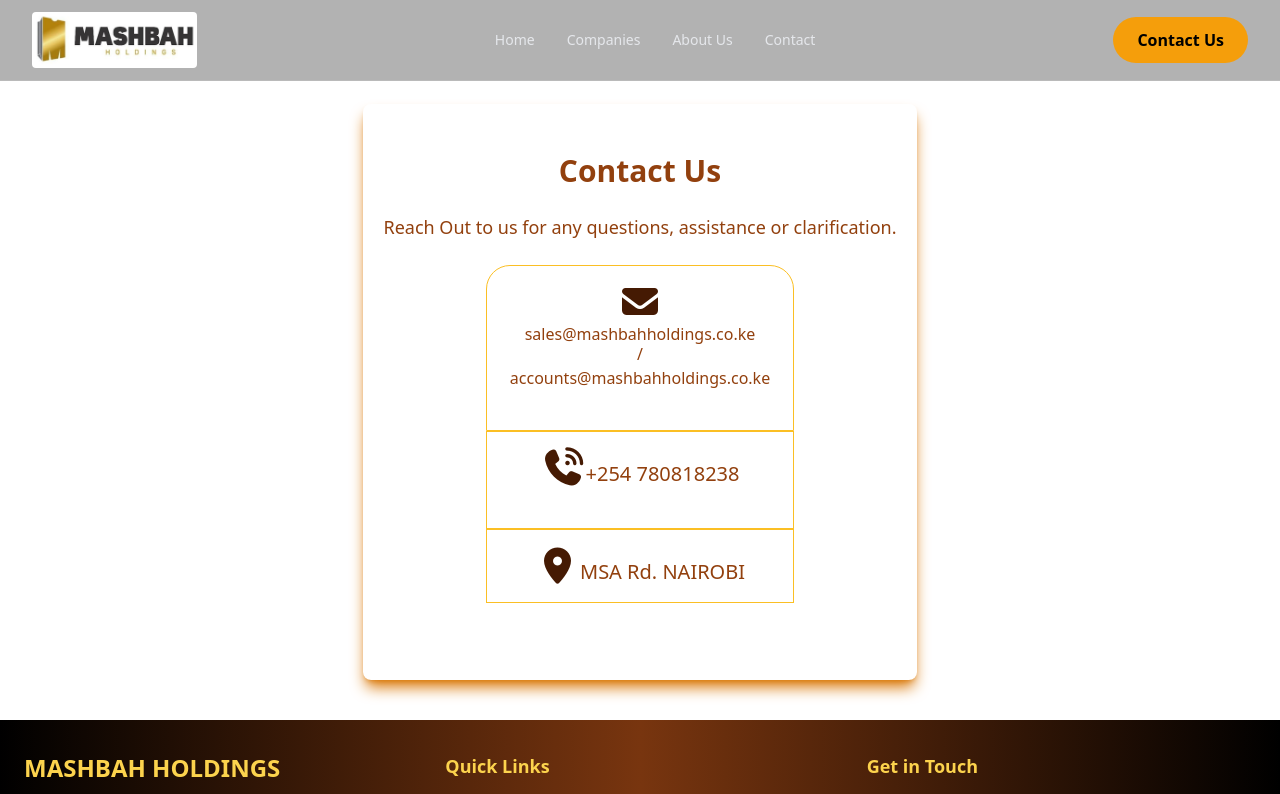
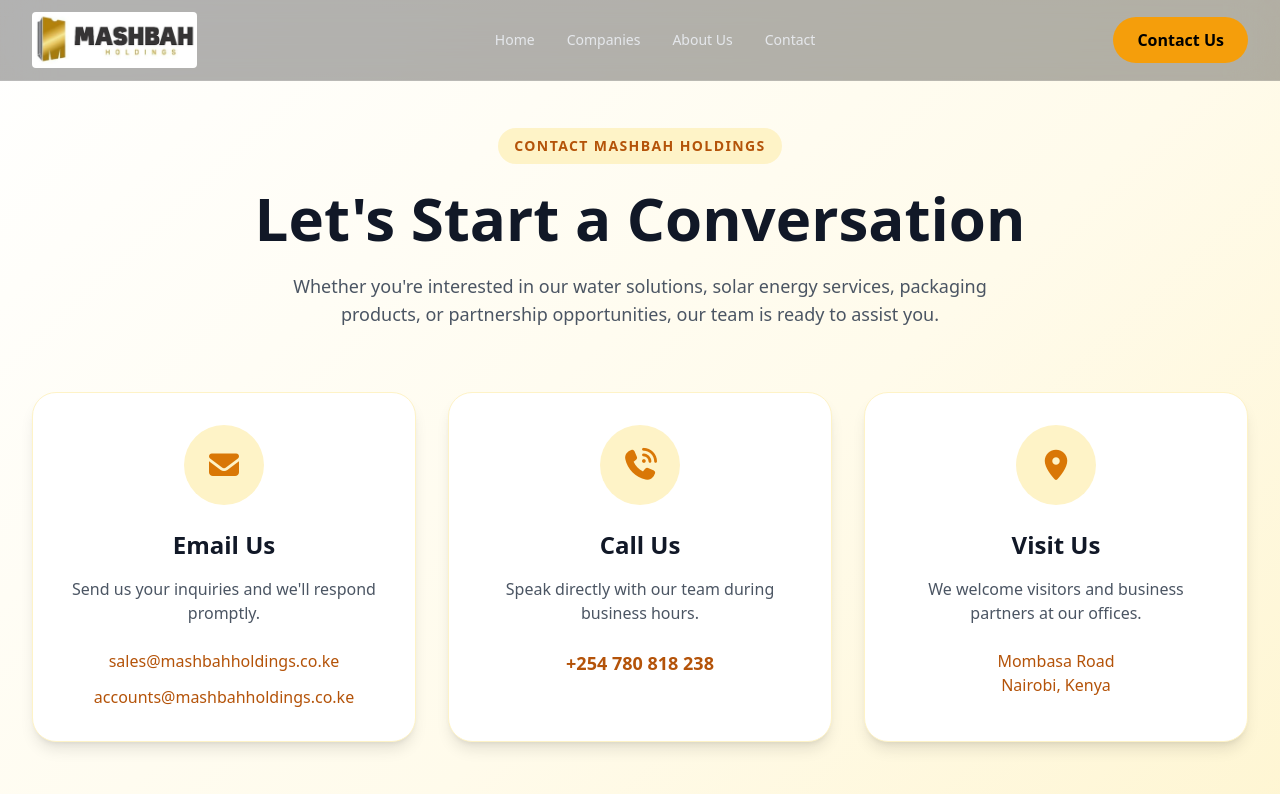
Before and after one commit to OMUCHAA/Holding, a Vue app: page /contacts in a window 1280 px wide. Shown: the top 794 px of the page. Built offline with nearby package versions, Linux system fonts and the light colour scheme.

Commit message:
Updatikng the contact page and make i look  more premium.

```diff
--- a/src/components/Contacts.vue
+++ b/src/components/Contacts.vue
@@ -1,30 +1,128 @@
 <template>
-  <section class="mt-16 py-10 text-center min-h-[82vh] flex justify-center gap-20">
-    <!--Contact Details-->
-    <div
-        class="border-amber-600 rounded-lg shadow-lg text-amber-800 shadow-amber-600 flex flex-col items-center justify-center pb-10 px-5"
-      >
-        <h2 class="md:text-3xl text-2xl font-bold mb-6 mt-3 text-amber-800">Contact Us</h2>
-        <p class="mb-6 md:text-lg">
-          Reach Out to us for any questions, assistance or clarification.
+  <section
+    class="min-h-screen bg-gradient-to-br from-white via-amber-50 to-amber-100 pt-32 pb-20"
+  >
+    <div class="max-w-7xl mx-auto px-4 sm:px-6 lg:px-8">
+      <!-- HEADER -->
+      <div class="text-center mb-16">
+        <span
+          class="inline-block px-4 py-2 rounded-full bg-amber-100 text-amber-700 text-sm font-semibold uppercase tracking-widest"
+        >
+          Contact Mashbah Holdings
+        </span>
+
+        <h1 class="mt-6 text-4xl md:text-5xl lg:text-6xl font-bold text-gray-900">
+          Let's Start a Conversation
+        </h1>
+
+        <p
+          class="max-w-3xl mx-auto mt-6 text-gray-600 text-base md:text-lg leading-relaxed"
+        >
+          Whether you're interested in our water solutions, solar energy services,
+          packaging products, or partnership opportunities, our team is ready to assist
+          you.
         </p>
-        <div class="flex flex-col justify-center items-center w-full text-center">
-          <div class="text-center border-amber-400 rounded-tr-3xl rounded-tl-3xl border py-4 sm:w-3/5 w-full">
-            <i class="fa-solid fa-envelope md:text-4xl text-2xl text-amber-950"></i><br>
-            <span>sales@mashbahholdings.co.ke</span><br /><br />
-            <p class="-mt-7">/</p>
-            <span class="">accounts@mashbahholdings.co.ke</span><br /><br />
+      </div>
+
+      <!-- CONTACT CARDS -->
+      <div class="grid grid-cols-1 md:grid-cols-2 lg:grid-cols-3 gap-8">
+        <!-- EMAIL -->
+        <div
+          class="bg-white rounded-3xl p-8 shadow-lg hover:shadow-2xl transition duration-300 text-center border border-amber-100"
+        >
+          <div
+            class="w-20 h-20 mx-auto rounded-full bg-amber-100 flex items-center justify-center mb-6"
+          >
+            <i class="fa-solid fa-envelope text-3xl text-amber-600"></i>
           </div>
-          <div class="text-center border-amber-400 border py-4 sm:w-3/5 w-full">
-            <i class="fa-solid fa-phone-volume md:text-4xl text-2xl text-amber-950"></i>
-            <span class="md:text-xl">+254 780818238</span><br /><br />
+
+          <h2 class="text-2xl font-bold text-gray-900 mb-4">Email Us</h2>
+
+          <p class="text-gray-600 mb-6">
+            Send us your inquiries and we'll respond promptly.
+          </p>
+
+          <a
+            href="mailto:sales@mashbahholdings.co.ke"
+            class="block text-amber-700 font-medium hover:text-amber-900 break-all"
+          >
+            sales@mashbahholdings.co.ke
+          </a>
+
+          <a
+            href="mailto:accounts@mashbahholdings.co.ke"
+            class="block mt-3 text-amber-700 font-medium hover:text-amber-900 break-all"
+          >
+            accounts@mashbahholdings.co.ke
+          </a>
+        </div>
+
+        <!-- PHONE -->
+        <div
+          class="bg-white rounded-3xl p-8 shadow-lg hover:shadow-2xl transition duration-300 text-center border border-amber-100"
+        >
+          <div
+            class="w-20 h-20 mx-auto rounded-full bg-amber-100 flex items-center justify-center mb-6"
+          >
+            <i class="fa-solid fa-phone-volume text-3xl text-amber-600"></i>
           </div>
-          <div class="text-center border-amber-400 border sm:w-3/5 py-4 w-full">
-            <i class="fa-solid fa-location-dot md:text-4xl text-2xl text-amber-950"></i>
-            <span class="md:text-xl">MSA Rd. NAIROBI</span>
+
+          <h2 class="text-2xl font-bold text-gray-900 mb-4">Call Us</h2>
+
+          <p class="text-gray-600 mb-6">
+            Speak directly with our team during business hours.
+          </p>
+
+          <a
+            href="tel:+254780818238"
+            class="text-amber-700 font-semibold text-lg hover:text-amber-900"
+          >
+            +254 780 818 238
+          </a>
+        </div>
+
+        <!-- LOCATION -->
+        <div
+          class="bg-white rounded-3xl p-8 shadow-lg hover:shadow-2xl transition duration-300 text-center border border-amber-100"
+        >
+          <div
+            class="w-20 h-20 mx-auto rounded-full bg-amber-100 flex items-center justify-center mb-6"
+          >
+            <i class="fa-solid fa-location-dot text-3xl text-amber-600"></i>
           </div>
+
+          <h2 class="text-2xl font-bold text-gray-900 mb-4">Visit Us</h2>
+
+          <p class="text-gray-600 mb-6">
+            We welcome visitors and business partners at our offices.
+          </p>
+
+          <p class="text-amber-700 font-medium">
+            Mombasa Road<br />
+            Nairobi, Kenya
+          </p>
         </div>
       </div>
+
+      <!-- CTA SECTION -->
+      <div
+        class="mt-20 bg-gradient-to-r from-black via-amber-900 to-black rounded-3xl p-10 md:p-14 text-center text-white shadow-2xl"
+      >
+        <h2 class="text-3xl md:text-4xl font-bold mb-4">Partner With Mashbah Holdings</h2>
+
+        <p class="max-w-2xl mx-auto text-gray-300 mb-8">
+          We are always open to strategic partnerships, supply opportunities, and
+          long-term business collaborations across our subsidiaries.
+        </p>
+
+        <a
+          href="mailto:sales@mashbahholdings.co.ke"
+          class="inline-block bg-amber-500 hover:bg-amber-600 text-black font-semibold px-8 py-4 rounded-full transition duration-300"
+        >
+          Contact Our Team
+        </a>
+      </div>
+    </div>
   </section>
 </template>
 
--- a/src/components/Nav.vue
+++ b/src/components/Nav.vue
@@ -113,6 +113,6 @@
   { name: "Home", to: "/" },
   { name: "Companies", to: "/subsidiaries" },
   { name: "About Us", to: "/about" },
-  { name: "Contact", to: "/contact" },
+  { name: "Contact", to: "/contacts" },
 ];
 </script>
```
